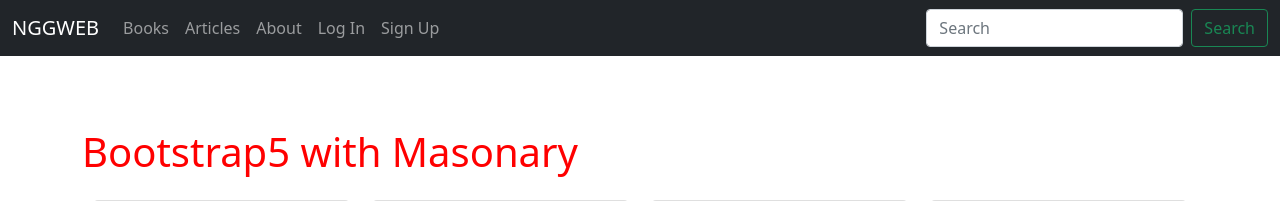
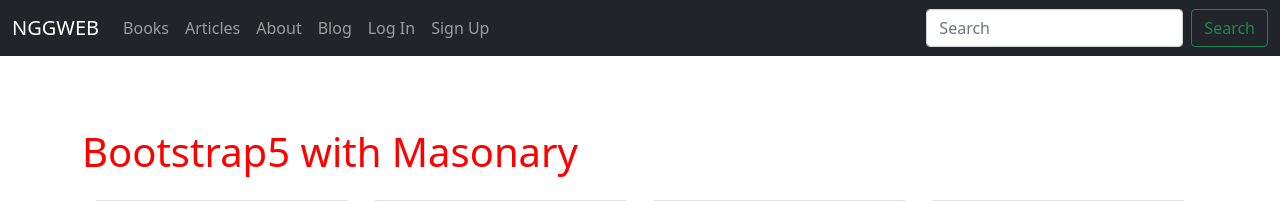
Before and after one commit to nggweb/future, a Django app: page /about/ in a window 1280 px wide. Shown: the top 201 px of the page. Run offline with Django 4.2, Linux system fonts and the light colour scheme; parts of the project's set-up code (start-up, migrations or seed data) failed here and were passed over.

Commit message:
working blog link, need to style

```diff
--- a/templates/_base.html
+++ b/templates/_base.html
@@ -27,7 +27,9 @@
           <li class="nav-item">
             <a class="nav-link" href="{% url 'about' %}">About</a>
           </li>
-
+          <li class="nav-item">
+            <a class="nav-link" href="{% url 'blog:post_list' %}">Blog</a>
+          </li>
           {% if user.is_authenticated %}
           <li class="nav-item">
             <a class="nav-link" href="{% url 'account_logout' %}">Log Out</a>
```
